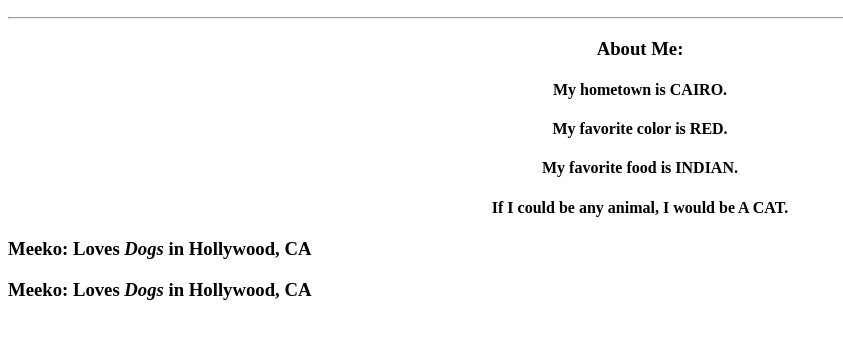
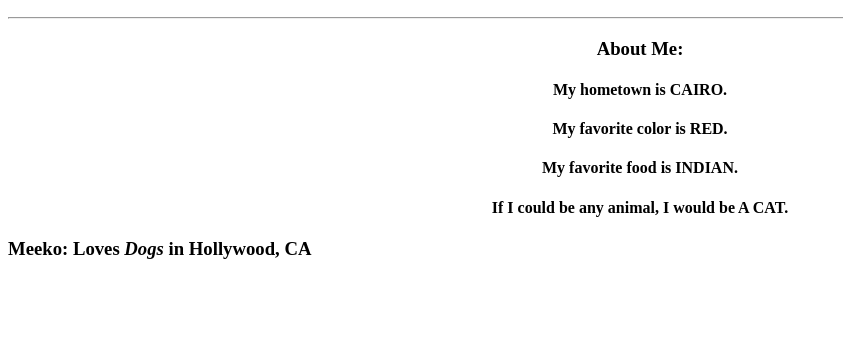
Before and after one commit to MeekoG88/my-profile, a plain HTML site: page index.html in a window 1280 px wide. Shown: the part 110-448 px from the top of the page, without its empty margins (0-843 px from the left). Drawn offline with Linux system fonts and the light colour scheme.

Commit message:
Adding a neww index.html

```diff
--- a/index.html
+++ b/index.html
@@ -19,9 +19,6 @@
 			<div class="my-style">
 				<h3>Meeko: Loves <em>Dogs</em> in Hollywood, CA</h3>
 			</div>
+
 		  </body>
 		</html>
-
-		<div class="my-style">
-			<h3>Meeko: Loves <em>Dogs</em> in Hollywood, CA</h3>
-		</div>
```
Also changed, not shown: 1 other file.
